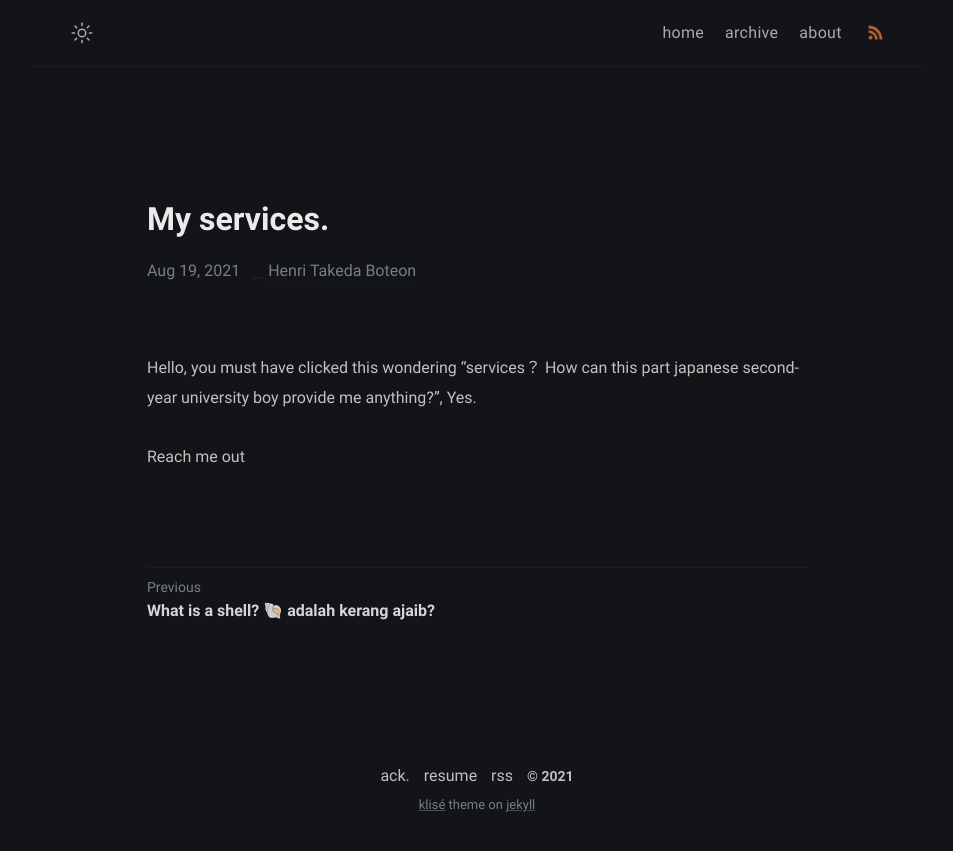
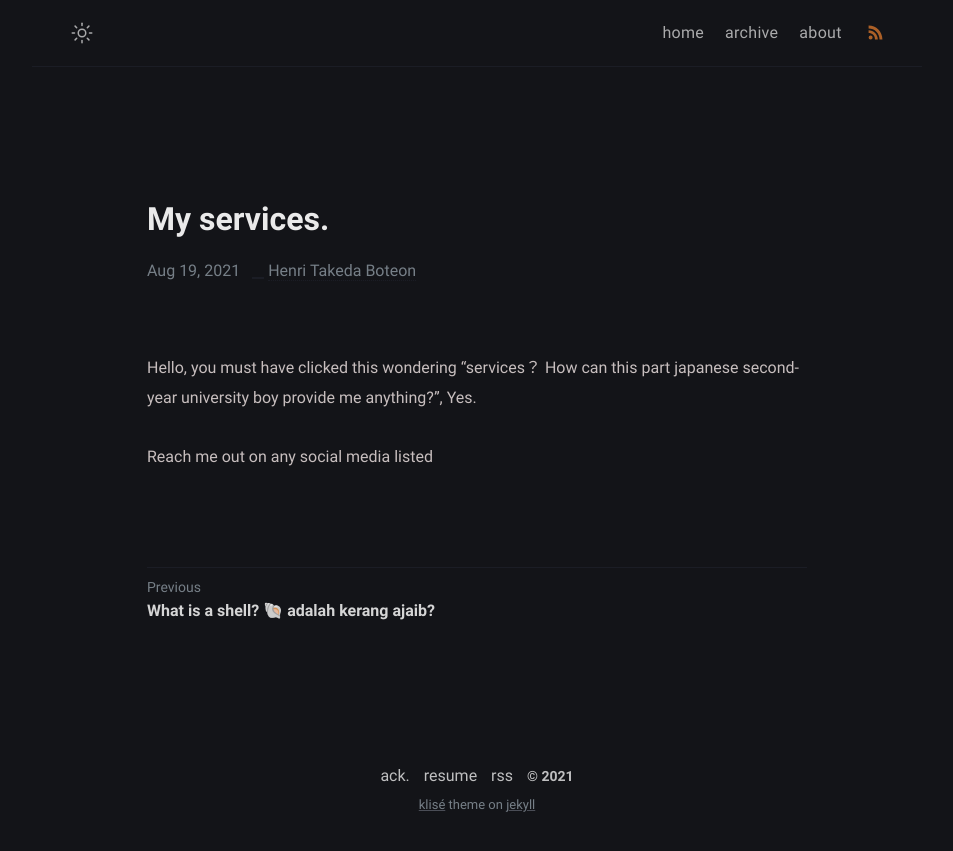
Before and after one commit to Pistachihen/pistachi.github.io, a Jekyll site: the page built from _posts/welcome-to-jekyll/2020-08-29-welcome-to-jekyll.md, in a window 1280 px wide. Shown: the top 851 px of the page, without its empty margins (163-1116 px from the left). Built offline with Jekyll 4.4.1, drawn with Linux system fonts in a browser that asks for light colours.

Commit message:
2020-08-29-welcome-to-jekyll.md: changed

```diff
--- a/_posts/welcome-to-jekyll/2020-08-29-welcome-to-jekyll.md
+++ b/_posts/welcome-to-jekyll/2020-08-29-welcome-to-jekyll.md
@@ -6,4 +6,4 @@ categories: services
 ---
 Hello, you must have clicked this wondering "services？ How can this part japanese second-year university boy provide me anything?", Yes.
 
-Reach me out
+Reach me out on any social media listed
```
